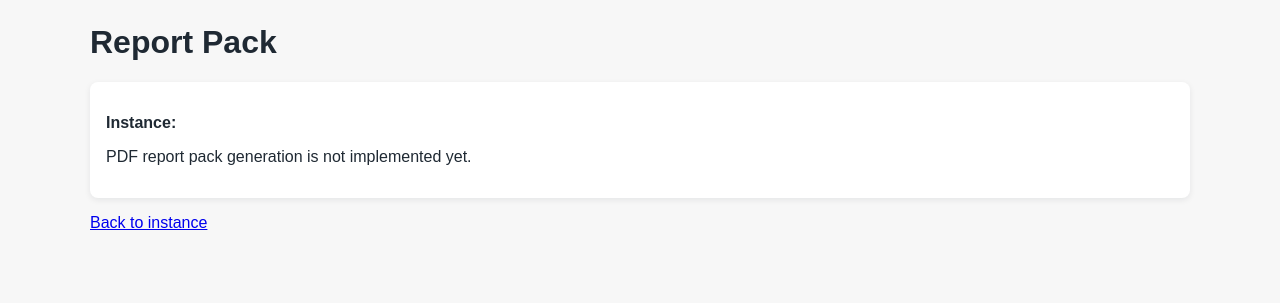
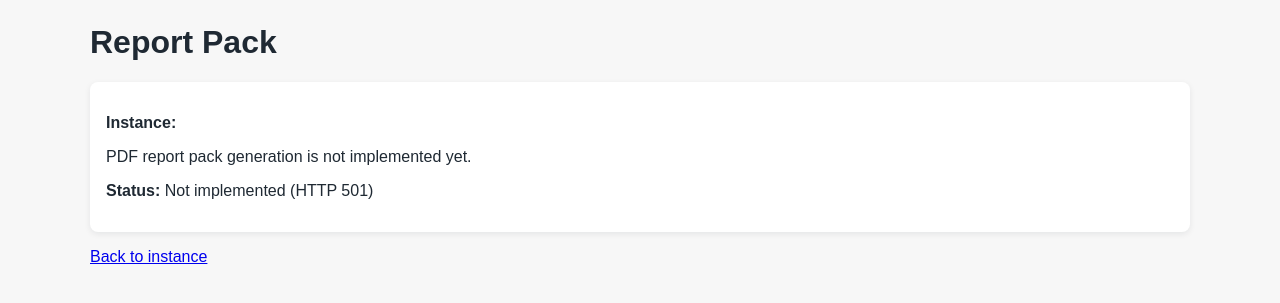
Before and after one commit to TendaMGit/nbms_project2, a Django app: template templates/nbms_app/reporting/report_pack.html in a window 1280 px wide. Shown: the part 42-345 px from the top of the page. Run offline with Django 5.2, Linux system fonts and the light colour scheme; the template is opened without the code that fills it, so the values that code supplies are empty; parts of the project's set-up code (start-up, migrations or seed data) failed here and were passed over.

Commit message:
Reporting: PDF pack placeholder

```diff
--- a/src/nbms_app/views.py
+++ b/src/nbms_app/views.py
@@ -1459,7 +1459,7 @@ def reporting_instance_detail(request, instance_uuid):
 @staff_member_required
 def reporting_instance_report_pack(request, instance_uuid):
     instance = get_object_or_404(ReportingInstance.objects.select_related("cycle"), uuid=instance_uuid)
-    return render(request, "nbms_app/reporting/report_pack.html", {"instance": instance})
+    return render(request, "nbms_app/reporting/report_pack.html", {"instance": instance}, status=501)
 
 
 @staff_member_required
--- a/templates/nbms_app/reporting/instance_detail.html
+++ b/templates/nbms_app/reporting/instance_detail.html
@@ -29,7 +29,7 @@
         <button type="submit">Freeze instance</button>
       </form>
     {% endif %}
-    <p><a href="{% url 'nbms_app:reporting_instance_report_pack' instance.uuid %}">Generate PDF report pack</a> (not implemented)</p>
+    <p><a href="{% url 'nbms_app:reporting_instance_report_pack' instance.uuid %}">Download PDF pack (coming soon)</a></p>
   </div>
   <p><a href="{% url 'nbms_app:reporting_instance_sections' instance.uuid %}">Report sections</a></p>
   <p><a href="{% url 'nbms_app:reporting_instance_approvals' instance.uuid %}">Approval workspace</a></p>
--- a/templates/nbms_app/reporting/report_pack.html
+++ b/templates/nbms_app/reporting/report_pack.html
@@ -4,7 +4,8 @@
   <h1>Report Pack</h1>
   <div class="card">
     <p><strong>Instance:</strong> {{ instance.cycle.code }} {{ instance.version_label }}</p>
-    <p>PDF report pack generation is not implemented yet.</p>
+  <p>PDF report pack generation is not implemented yet.</p>
+  <p><strong>Status:</strong> Not implemented (HTTP 501)</p>
   </div>
   <p><a href="{% url 'nbms_app:reporting_instance_detail' instance.uuid %}">Back to instance</a></p>
 {% endblock %}
```
Also changed, not shown: README.md.
